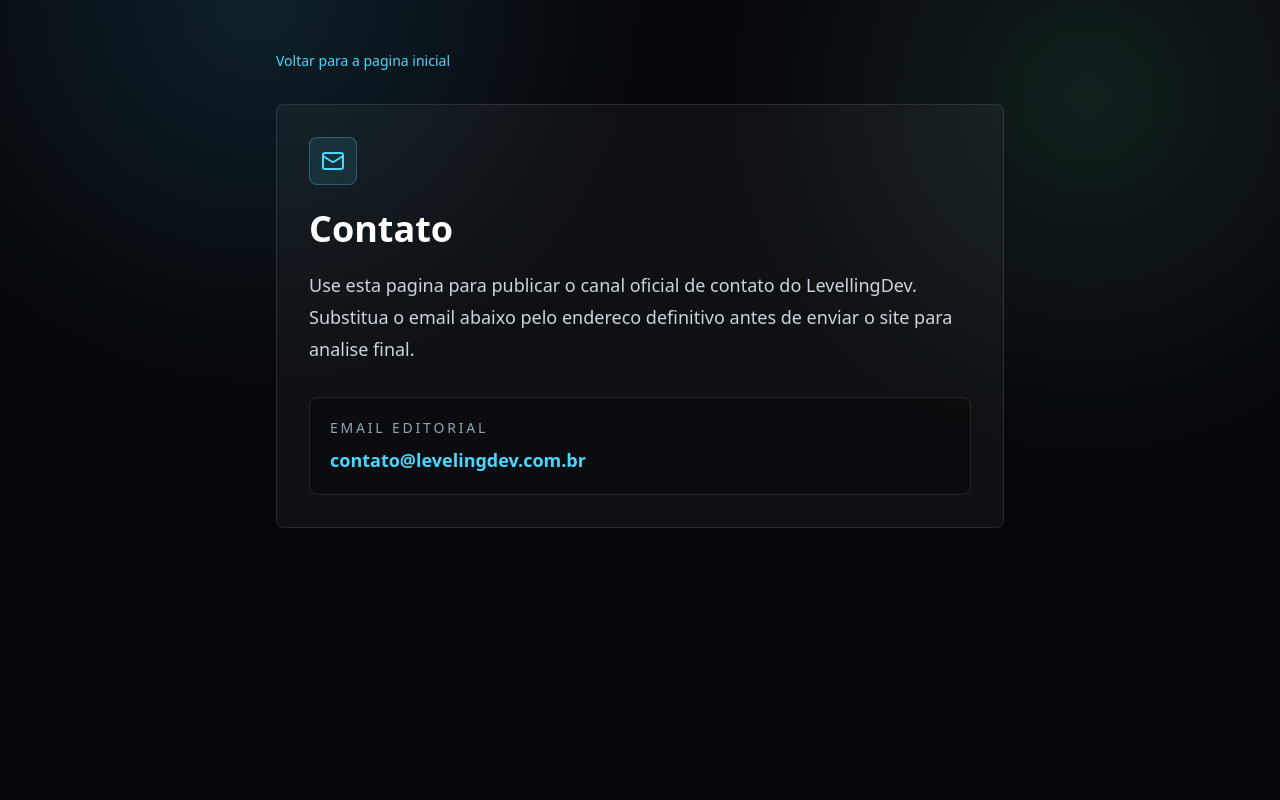
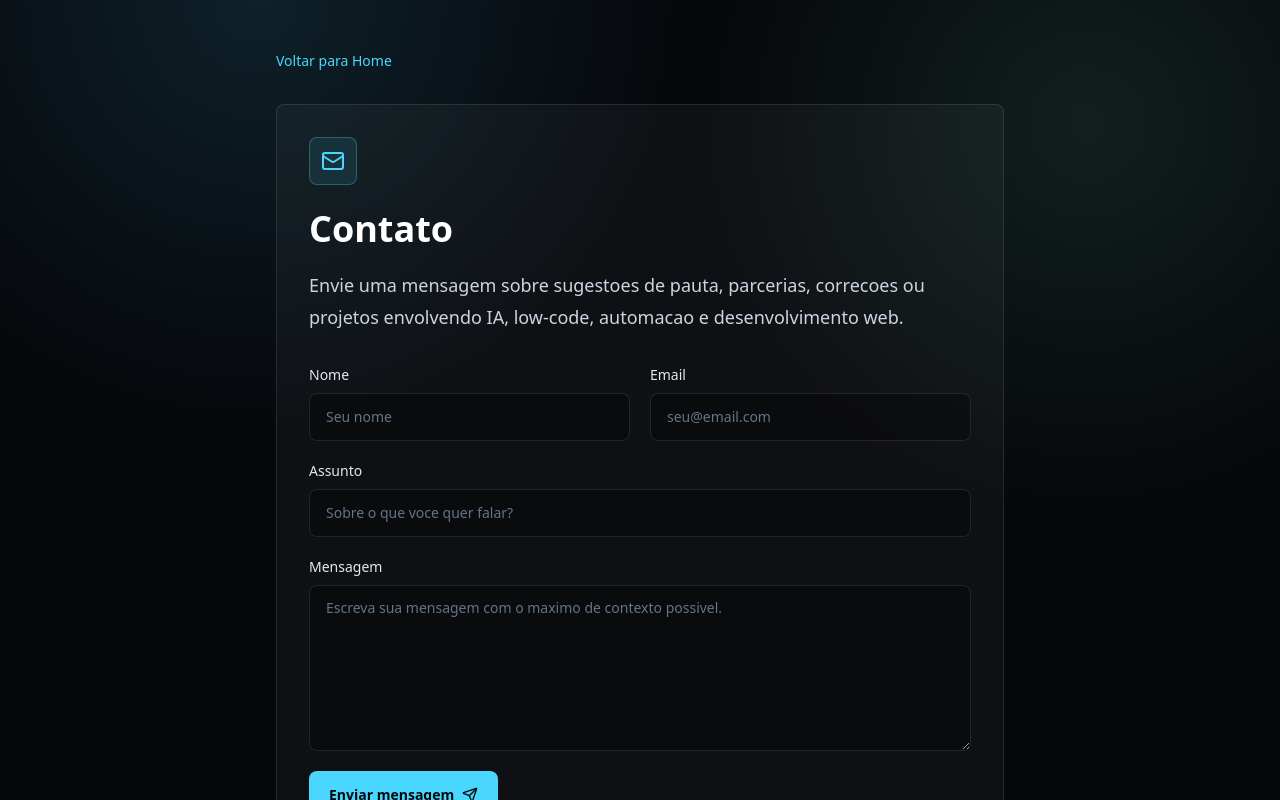
Before and after one commit to Fsousa36/levellingdev-blog, a Next.js app: page /contato in a window 1280 px wide. Shown: the top 800 px of the page. Built offline with nearby package versions, Linux system fonts and the light colour scheme; no server answers.

Commit message:
Add contact form

```diff
--- a/app/contato/page.tsx
+++ b/app/contato/page.tsx
@@ -1,31 +1,115 @@
 import type { Metadata } from 'next';
 import Link from 'next/link';
-import { Mail } from 'lucide-react';
+import { Mail, Send } from 'lucide-react';
 
 export const metadata: Metadata = {
   title: 'Contato',
-  description: 'Entre em contato com o LevellingDev.'
+  description: 'Fale com o LevellingDev sobre IA, low-code, desenvolvimento, parcerias e sugestoes de pauta.'
 };
 
-export default function ContactPage() {
+type ContactPageProps = {
+  searchParams: Promise<{
+    enviado?: string;
+  }>;
+};
+
+export default async function ContactPage({ searchParams }: ContactPageProps) {
+  const { enviado } = await searchParams;
+  const wasSent = enviado === '1';
+
   return (
     <main className="mx-auto max-w-3xl px-5 py-12">
       <Link href="/" className="text-sm text-cyan hover:text-white">
-        Voltar para a pagina inicial
+        Voltar para Home
       </Link>
-      <section className="mt-8 rounded-lg border border-white/10 bg-white/[0.04] p-8">
+
+      <section className="mt-8 rounded-lg border border-white/10 bg-white/[0.04] p-6 sm:p-8">
         <div className="flex h-12 w-12 items-center justify-center rounded-lg border border-cyan/30 bg-cyan/10 text-cyan">
           <Mail className="h-6 w-6" />
         </div>
+
         <h1 className="mt-6 text-4xl font-semibold text-white">Contato</h1>
         <p className="mt-5 text-lg leading-8 text-slate-300">
-          Use esta pagina para publicar o canal oficial de contato do LevellingDev. Substitua o email abaixo pelo
-          endereco definitivo antes de enviar o site para analise final.
+          Envie uma mensagem sobre sugestoes de pauta, parcerias, correcoes ou projetos envolvendo IA, low-code,
+          automacao e desenvolvimento web.
         </p>
+
+        {wasSent ? (
+          <div className="mt-6 rounded-lg border border-mint/30 bg-mint/10 p-4 text-sm leading-6 text-mint">
+            Mensagem enviada. Obrigado pelo contato.
+          </div>
+        ) : null}
+
+        <form
+          action="https://formsubmit.co/fssousa.gyn@gmail.com"
+          method="POST"
+          className="mt-8 grid gap-5"
+        >
+          <input type="hidden" name="_subject" value="Novo contato pelo LevellingDev" />
+          <input type="hidden" name="_template" value="table" />
+          <input type="hidden" name="_captcha" value="false" />
+          <input type="hidden" name="_next" value="https://levelingdev.com.br/contato?enviado=1" />
+          <input type="text" name="_honey" tabIndex={-1} autoComplete="off" className="hidden" />
+
+          <div className="grid gap-5 sm:grid-cols-2">
+            <label className="grid gap-2 text-sm font-medium text-slate-200">
+              Nome
+              <input
+                required
+                name="nome"
+                type="text"
+                placeholder="Seu nome"
+                className="min-h-12 rounded-lg border border-white/10 bg-black/30 px-4 text-white outline-none ring-cyan/40 placeholder:text-slate-500 focus:ring-2"
+              />
+            </label>
+
+            <label className="grid gap-2 text-sm font-medium text-slate-200">
+              Email
+              <input
+                required
+                name="email"
+                type="email"
+                placeholder="seu@email.com"
+                className="min-h-12 rounded-lg border border-white/10 bg-black/30 px-4 text-white outline-none ring-cyan/40 placeholder:text-slate-500 focus:ring-2"
+              />
+            </label>
+          </div>
+
+          <label className="grid gap-2 text-sm font-medium text-slate-200">
+            Assunto
+            <input
+              required
+              name="assunto"
+              type="text"
+              placeholder="Sobre o que voce quer falar?"
+              className="min-h-12 rounded-lg border border-white/10 bg-black/30 px-4 text-white outline-none ring-cyan/40 placeholder:text-slate-500 focus:ring-2"
+            />
+          </label>
+
+          <label className="grid gap-2 text-sm font-medium text-slate-200">
+            Mensagem
+            <textarea
+              required
+              name="mensagem"
+              rows={7}
+              placeholder="Escreva sua mensagem com o maximo de contexto possivel."
+              className="resize-y rounded-lg border border-white/10 bg-black/30 px-4 py-3 text-white outline-none ring-cyan/40 placeholder:text-slate-500 focus:ring-2"
+            />
+          </label>
+
+          <button
+            type="submit"
+            className="inline-flex min-h-12 items-center justify-center gap-2 rounded-lg bg-cyan px-5 text-sm font-semibold text-ink transition hover:bg-white sm:w-fit"
+          >
+            Enviar mensagem
+            <Send className="h-4 w-4" />
+          </button>
+        </form>
+
         <div className="mt-8 rounded-lg border border-white/10 bg-black/25 p-5">
-          <p className="text-sm uppercase tracking-[0.2em] text-slate-400">Email editorial</p>
-          <a className="mt-2 block text-lg font-semibold text-cyan hover:text-white" href="mailto:contato@levelingdev.com.br">
-            contato@levelingdev.com.br
+          <p className="text-sm uppercase tracking-[0.2em] text-slate-400">Destino dos envios</p>
+          <a className="mt-2 block text-lg font-semibold text-cyan hover:text-white" href="mailto:fssousa.gyn@gmail.com">
+            fssousa.gyn@gmail.com
           </a>
         </div>
       </section>
```
